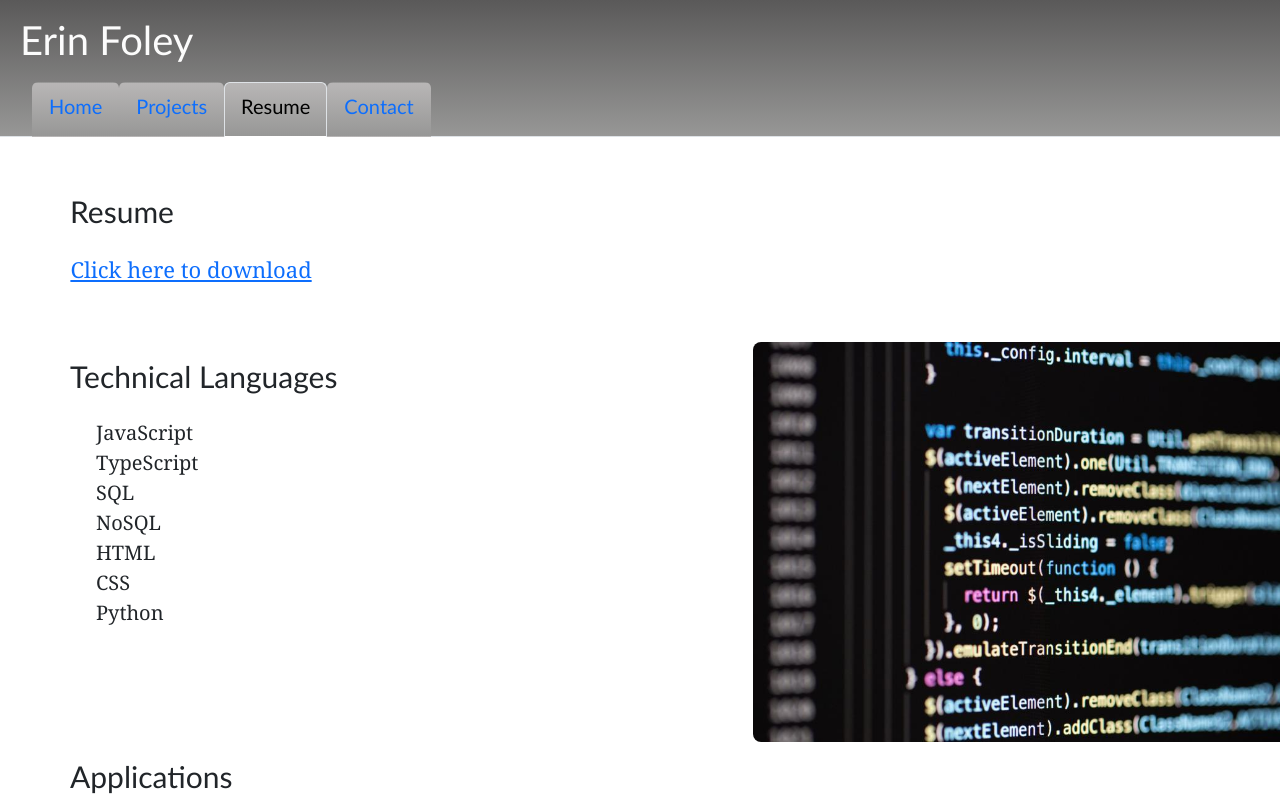
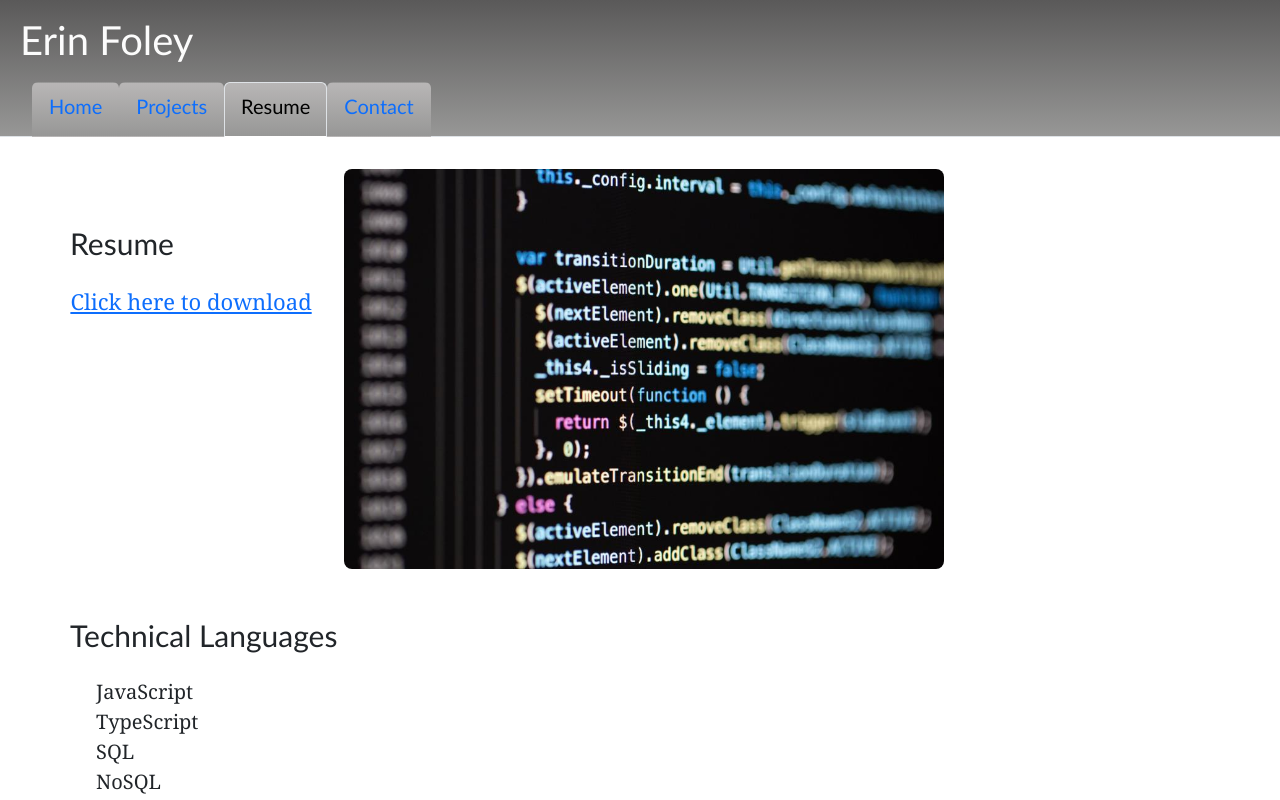
Before and after one commit to erindagfoley/Erin-Foley-Portfolio, a React (Vite) app: page /Resume in a window 1280 px wide. Shown: the top 800 px of the page. Built offline with nearby package versions, Linux system fonts and the light colour scheme.

Commit message:
Update Resume.jsx

```diff
--- a/src/pages/Resume.jsx
+++ b/src/pages/Resume.jsx
@@ -1,11 +1,20 @@
 import CodeImage from '../assets/close-up-of-programming-code-on-screen.jpg';
 
-export default function Blog({ imagePosition = 'right' }) { // Default position is 'right'
+export default function Blog({ imagePosition = 'right' }) {
   return (
     <div>
+      {/* Flex container for Resume section and image */}
+      <div
+        style={{
+          display: 'flex',
+          alignItems: 'flex-start', // Align items at the top
+          gap: '2rem', // Space between Resume section and image
+          marginTop: '2rem', // Add some top margin
+        }}
+      >
         {/* Resume section */}
         <div>
-        <h2 style={{ paddingTop: '3.5rem'}}>Resume</h2>
+          <h2 style={{ paddingTop: '3.5rem' }}>Resume</h2>
           <a
             className="resume-link"
             style={{ paddingLeft: '4.4rem', fontSize: '22px' }}
@@ -18,7 +27,15 @@ export default function Blog({ imagePosition = 'right' }) { // Default position
           <br />
         </div>
 
-      {/* Flex container for Technical Languages section */}
+        {/* Image to the right of the Resume section */}
+        <img
+          src={CodeImage}
+          alt="Programming code"
+          style={{ width: '600px', height: 'auto', borderRadius: '8px' }}
+        />
+      </div>
+
+      {/* Technical Languages section */}
       <div
         style={{
           display: 'flex',
@@ -41,14 +58,9 @@ export default function Blog({ imagePosition = 'right' }) { // Default position
             <li className="tech-language" style={{ paddingLeft: '4rem' }}>Python</li>
           </ul>
         </div>
-        {/* Image */}
-        <img
-          src={CodeImage}
-          alt="Programming code"
-          style={{ width: '600px', height: 'auto', borderRadius: '8px' }}
-        />
       </div>
 
+      {/* Applications section */}
       <h2>Applications</h2>
       <ul>
         <li className="application" style={{ paddingLeft: '4rem' }}>PostgreSQL</li>
```
Lines whose indentation alone changed are shown as unchanged.
